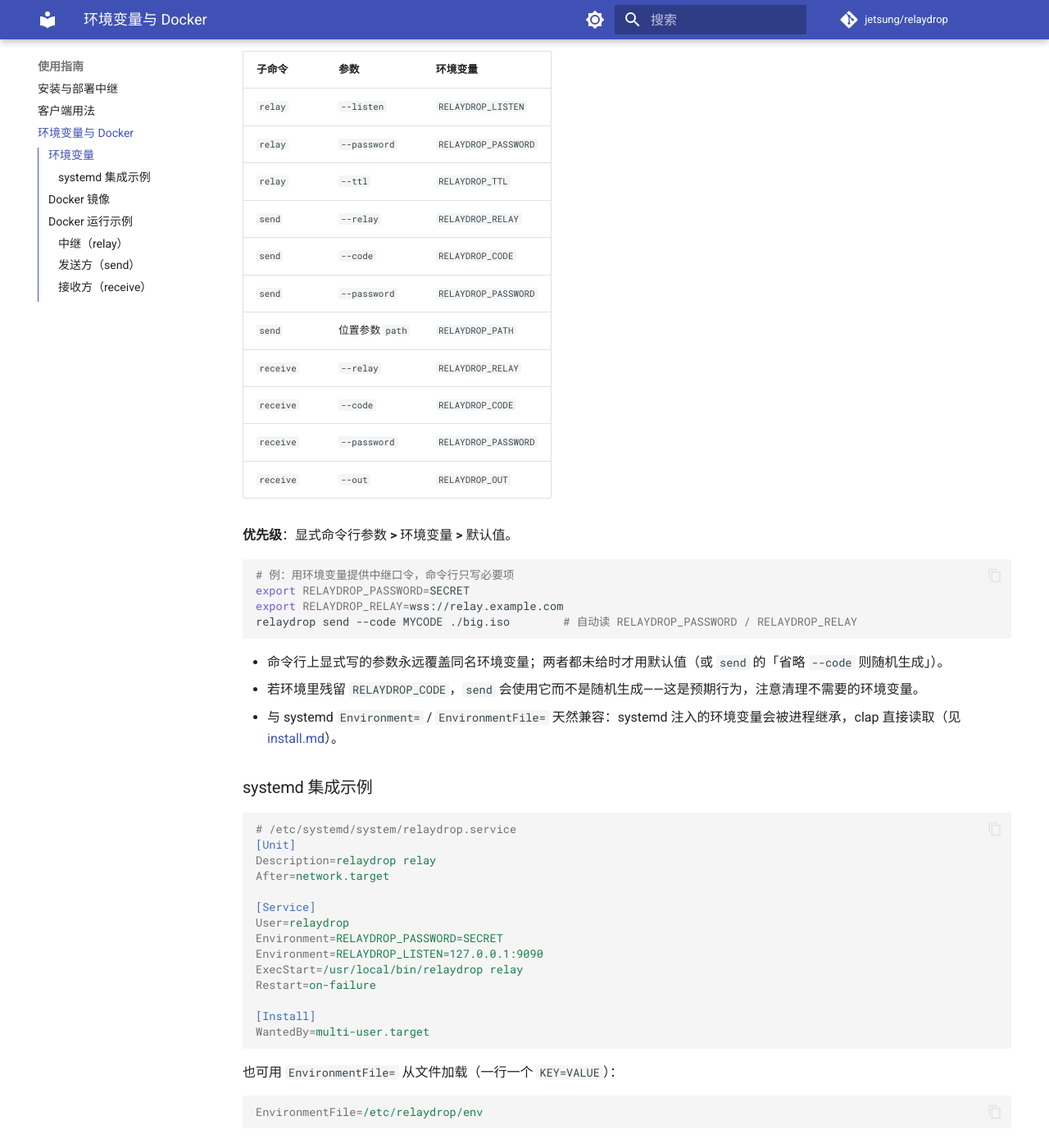
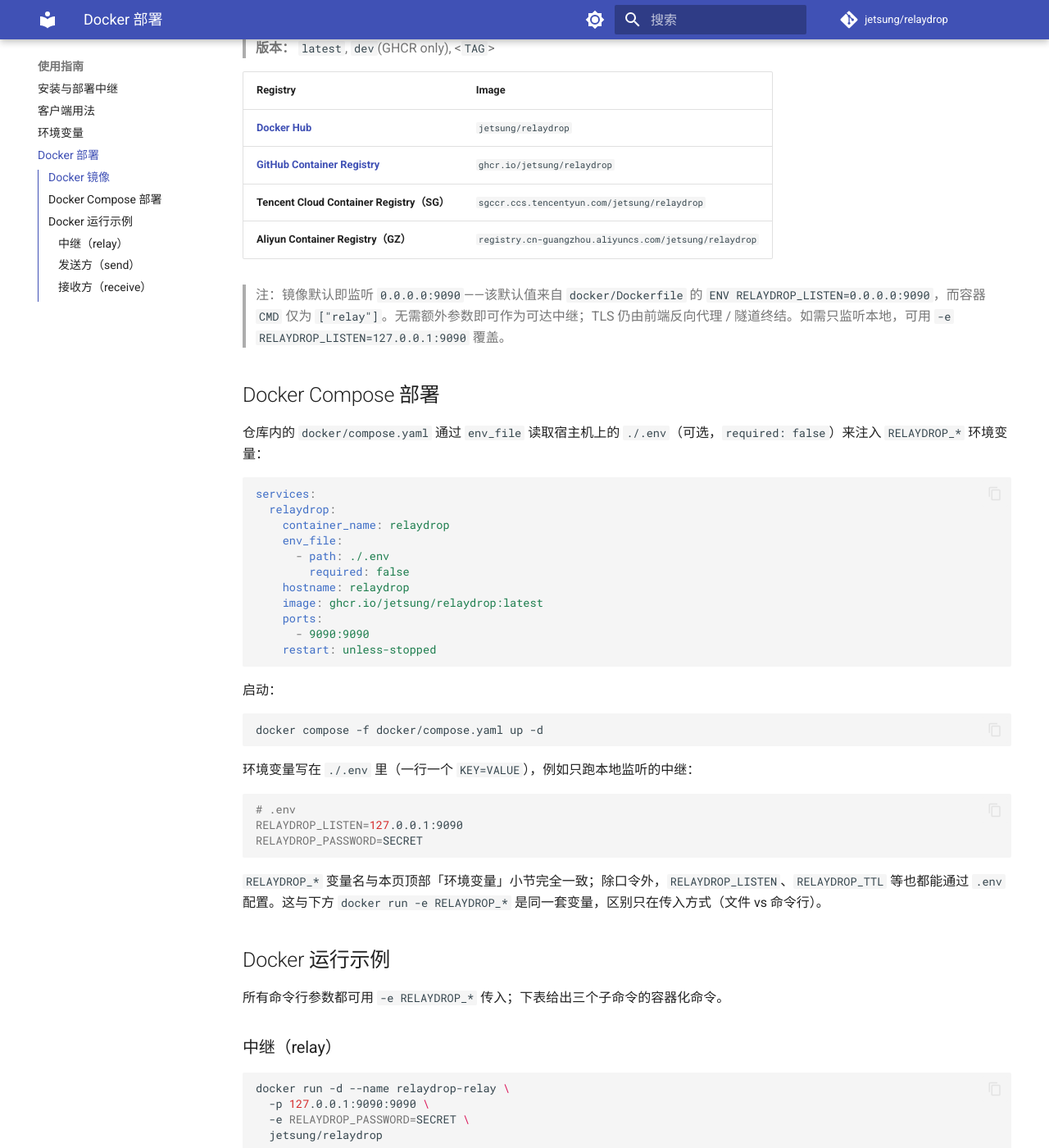
Before and after one commit to jetsung/relaydrop, an MkDocs documentation site: the page built from docs/docker.md, in a window 1280 px wide and 1400 px high, scrolled down 324 px. Shown: the whole window at 82% size. Built offline with MkDocs 1.6.1 and Material for MkDocs 9.7.7, drawn with Linux system fonts in a browser that asks for light colours; comment, search, counter and statistics services are not loaded; the version menu is left out; some of the changed text lies outside the part shown.

````diff
--- a/docs/docker.md
+++ b/docs/docker.md
@@ -1,62 +1,6 @@
-# 环境变量与 Docker 使用
+# Docker 使用
 
-本页集中说明 relaydrop 的环境变量配置，以及如何使用 Docker 镜像运行中继（relay）、发送方（send）与接收方（receive）。
-
-## 环境变量
-
-除命令行参数外，每个参数的值也都可以通过环境变量设置。变量名为 `RELAYDROP_` 前缀 + 参数长名大写：
-
-| 子命令 | 参数 | 环境变量 |
-| --- | --- | --- |
-| `relay`   | `--listen` | `RELAYDROP_LISTEN` |
-| `relay`   | `--password` | `RELAYDROP_PASSWORD` |
-| `relay`   | `--ttl` | `RELAYDROP_TTL` |
-| `send`    | `--relay` | `RELAYDROP_RELAY` |
-| `send`    | `--code` | `RELAYDROP_CODE` |
-| `send`    | `--password` | `RELAYDROP_PASSWORD` |
-| `send`    | 位置参数 `path` | `RELAYDROP_PATH` |
-| `receive` | `--relay` | `RELAYDROP_RELAY` |
-| `receive` | `--code` | `RELAYDROP_CODE` |
-| `receive` | `--password` | `RELAYDROP_PASSWORD` |
-| `receive` | `--out` | `RELAYDROP_OUT` |
-
-**优先级**：显式命令行参数 **>** 环境变量 **>** 默认值。
-
-```bash
-# 例：用环境变量提供中继口令，命令行只写必要项
-export RELAYDROP_PASSWORD=SECRET
-export RELAYDROP_RELAY=wss://relay.example.com
-relaydrop send --code MYCODE ./big.iso        # 自动读 RELAYDROP_PASSWORD / RELAYDROP_RELAY
-```
-
-- 命令行上显式写的参数永远覆盖同名环境变量；两者都未给时才用默认值（或 `send` 的「省略 `--code` 则随机生成」）。
-- 若环境里残留 `RELAYDROP_CODE`，`send` 会使用它而不是随机生成——这是预期行为，注意清理不需要的环境变量。
-- 与 systemd `Environment=` / `EnvironmentFile=` 天然兼容：systemd 注入的环境变量会被进程继承，clap 直接读取（见 [install.md](install.md)）。
-
-### systemd 集成示例
-
-```ini
-# /etc/systemd/system/relaydrop.service
-[Unit]
-Description=relaydrop relay
-After=network.target
-
-[Service]
-User=relaydrop
-Environment=RELAYDROP_PASSWORD=SECRET
-Environment=RELAYDROP_LISTEN=127.0.0.1:9090
-ExecStart=/usr/local/bin/relaydrop relay
-Restart=on-failure
-
-[Install]
-WantedBy=multi-user.target
-```
-
-也可用 `EnvironmentFile=` 从文件加载（一行一个 `KEY=VALUE`）：
-
-```ini
-EnvironmentFile=/etc/relaydrop/env
-```
+本页说明如何使用 Docker 镜像运行中继（relay）、发送方（send）与接收方（receive）。环境变量的完整变量表、优先级与 systemd 集成见 [env.md](env.md)（唯一事实来源）。
 
 ## Docker 镜像
 
@@ -69,7 +13,41 @@
 | **Tencent Cloud Container Registry（SG）**                                                       | `sgccr.ccs.tencentyun.com/jetsung/relaydrop`             |
 | **Aliyun Container Registry（GZ）**                                                              | `registry.cn-guangzhou.aliyuncs.com/jetsung/relaydrop` |
 
-> 注：容器默认即以 `0.0.0.0:9090` 启动中继（`CMD ["relay","--listen","0.0.0.0:9090"]`），无需额外参数即可作为可达中继；TLS 仍由前端反向代理 / 隧道终结。如需只监听本地，可用 `-e RELAYDROP_LISTEN=127.0.0.1:9090` 覆盖。
+> 注：镜像默认即监听 `0.0.0.0:9090`——该默认值来自 `docker/Dockerfile` 的 `ENV RELAYDROP_LISTEN=0.0.0.0:9090`，而容器 `CMD` 仅为 `["relay"]`。无需额外参数即可作为可达中继；TLS 仍由前端反向代理 / 隧道终结。如需只监听本地，可用 `-e RELAYDROP_LISTEN=127.0.0.1:9090` 覆盖。
+
+## Docker Compose 部署
+
+仓库内的 `docker/compose.yaml` 通过 `env_file` 读取宿主机上的 `./.env`（可选，`required: false`）来注入 `RELAYDROP_*` 环境变量：
+
+```yaml
+services:
+  relaydrop:
+    container_name: relaydrop
+    env_file:
+      - path: ./.env
+        required: false
+    hostname: relaydrop
+    image: ghcr.io/jetsung/relaydrop:latest
+    ports:
+      - 9090:9090
+    restart: unless-stopped
+```
+
+启动：
+
+```bash
+docker compose -f docker/compose.yaml up -d
+```
+
+环境变量写在 `./.env` 里（一行一个 `KEY=VALUE`），例如只跑本地监听的中继：
+
+```bash
+# .env
+RELAYDROP_LISTEN=127.0.0.1:9090
+RELAYDROP_PASSWORD=SECRET
+```
+
+`RELAYDROP_*` 变量名与本页顶部「环境变量」小节完全一致；除口令外，`RELAYDROP_LISTEN`、`RELAYDROP_TTL` 等也都能通过 `.env` 配置。这与下方 `docker run -e RELAYDROP_*` 是同一套变量，区别只在传入方式（文件 vs 命令行）。
 
 ## Docker 运行示例
 
--- /dev/null
+++ b/docs/env.md
@@ -0,0 +1,62 @@
+# 环境变量
+
+relaydrop 的所有命令行参数也都可以通过环境变量设置。变量名为 `RELAYDROP_` 前缀 + 参数长名大写，例如 `RELAYDROP_RELAY`、`RELAYDROP_PASSWORD`。本文是环境变量的**唯一事实来源**；Docker 与 compose 部署见 [docker.md](docker.md)，客户端完整用法见 [usage.md](usage.md)。
+
+## 变量表
+
+| 子命令 | 参数 | 环境变量 |
+| --- | --- | --- |
+| `relay`   | `--listen` | `RELAYDROP_LISTEN` |
+| `relay`   | `--password` | `RELAYDROP_PASSWORD` |
+| `relay`   | `--ttl` | `RELAYDROP_TTL` |
+| `send`    | `--relay` | `RELAYDROP_RELAY` |
+| `send`    | `--code` | `RELAYDROP_CODE` |
+| `send`    | `--password` | `RELAYDROP_PASSWORD` |
+| `send`    | 位置参数 `path` | `RELAYDROP_PATH` |
+| `receive` | `--relay` | `RELAYDROP_RELAY` |
+| `receive` | `--code` | `RELAYDROP_CODE` |
+| `receive` | `--password` | `RELAYDROP_PASSWORD` |
+| `receive` | `--out` | `RELAYDROP_OUT` |
+
+**优先级**：显式命令行参数 **>** 环境变量 **>** 默认值。
+
+```bash
+# 例：用环境变量提供中继口令，命令行只写必要项
+export RELAYDROP_PASSWORD=SECRET
+export RELAYDROP_RELAY=wss://relay.example.com
+relaydrop send --code MYCODE ./big.iso        # 自动读 RELAYDROP_PASSWORD / RELAYDROP_RELAY
+```
+
+- 命令行上显式写的参数永远覆盖同名环境变量；两者都未给时才用默认值（或 `send` 的「省略 `--code` 则随机生成」）。
+- 若环境里残留 `RELAYDROP_CODE`，`send` 会使用它而不是随机生成——这是预期行为，注意清理不需要的环境变量。
+
+## systemd 集成
+
+与 systemd `Environment=` / `EnvironmentFile=` 天然兼容：systemd 注入的环境变量会被进程继承，clap 直接读取（部署示例见 [install.md](install.md)）。
+
+```ini
+# /etc/systemd/system/relaydrop.service
+[Unit]
+Description=relaydrop relay
+After=network.target
+
+[Service]
+User=relaydrop
+Environment=RELAYDROP_PASSWORD=SECRET
+Environment=RELAYDROP_LISTEN=127.0.0.1:9090
+ExecStart=/usr/local/bin/relaydrop relay
+Restart=on-failure
+
+[Install]
+WantedBy=multi-user.target
+```
+
+也可用 `EnvironmentFile=` 从文件加载（一行一个 `KEY=VALUE`）：
+
+```ini
+EnvironmentFile=/etc/relaydrop/env
+```
+
+## 与 Docker / compose 的关系
+
+容器部署（`docker run -e` 或 compose 的 `./.env`）用的也是上表同一套 `RELAYDROP_*` 变量，区别只在传入方式（命令行 / 文件）。compose 的 `.env` 示例与容器运行示例见 [docker.md](docker.md)。
--- a/docs/usage.md
+++ b/docs/usage.md
@@ -13,36 +13,9 @@
 
 ## 环境变量
 
-除命令行参数外，每个参数的值也都可以通过环境变量设置。变量名为 `RELAYDROP_` 前缀 + 参数长名大写：
+除命令行参数外，每个参数也都可用 `RELAYDROP_` 前缀的环境变量设置（如 `RELAYDROP_RELAY`、`RELAYDROP_PASSWORD`）。
 
-| 子命令 | 参数 | 环境变量 |
-| --- | --- | --- |
-| `relay`   | `--listen` | `RELAYDROP_LISTEN` |
-| `relay`   | `--password` | `RELAYDROP_PASSWORD` |
-| `relay`   | `--ttl` | `RELAYDROP_TTL` |
-| `send`    | `--relay` | `RELAYDROP_RELAY` |
-| `send`    | `--code` | `RELAYDROP_CODE` |
-| `send`    | `--password` | `RELAYDROP_PASSWORD` |
-| `send`    | 位置参数 `path` | `RELAYDROP_PATH` |
-| `receive` | `--relay` | `RELAYDROP_RELAY` |
-| `receive` | `--code` | `RELAYDROP_CODE` |
-| `receive` | `--password` | `RELAYDROP_PASSWORD` |
-| `receive` | `--out` | `RELAYDROP_OUT` |
-
-**优先级**：显式命令行参数 **>** 环境变量 **>** 默认值。
-
-> 环境变量与 Docker 用法（含镜像列表、容器运行示例）的单一事实来源在 [docker.md](docker.md)，以该页为准。
-
-```bash
-# 例：用环境变量提供中继口令，命令行只写必要项
-export RELAYDROP_PASSWORD=SECRET
-export RELAYDROP_RELAY=wss://relay.example.com
-relaydrop send --code MYCODE ./big.iso        # 自动读 RELAYDROP_PASSWORD / RELAYDROP_RELAY
-```
-
-- 命令行上显式写的参数永远覆盖同名环境变量；两者都未给时才用默认值（或 `send` 的「省略 `--code` 则随机生成」）。
-- 若环境里残留 `RELAYDROP_CODE`，`send` 会使用它而不是随机生成——这是预期行为，注意清理不需要的环境变量。
-- 与 systemd `Environment=` / `EnvironmentFile=` 天然兼容：systemd 注入的环境变量会被进程继承，clap 直接读取（见 [install.md](install.md)）。
+> 环境变量的完整变量表、优先级与 systemd 集成见 [env.md](env.md)（唯一事实来源）；Docker / compose 部署中的环境变量用法见 [docker.md](docker.md)。
 
 ## 发送文件或文件夹（一条命令接收）
 
@@ -171,13 +144,3 @@
 - **支持断点续传 / 压缩 / 多对多吗？**：**均不支持**。一次传输为单房间、单发送方对单接收方、整文件重传；中断需重新发起。需要这些能力属后续增强范围。
 - **为什么要用 `wss://`？** 当客户端与中继之间存在 TLS 终结层（反向代理 / 隧道）时，`wss://` 让客户端经该层访问中继；若中继本身可达，用 `tcp://`/`ws://` 直连即可，无需 TLS 层。
 - **房间超时（TTL）怎么算？** 房间在未被配对时按 `--ttl`（默认 300s）存活，超时自动清理；配对成功后传输期间不会被清理。发送方先连上等待时，若超过 TTL 仍未有接收方加入，需重发以重新建房间。
-
-## 破坏性协议变更（升级注意）
-
-本版本将传输线协议由「单文件 `FileMeta` + `DataChunk` + `Done{sha256}`」升级为
-「`Manifest` + `DataChunk` + `FileEnd` + `Done`」，以支持文件夹与逐文件校验。
-**旧版单文件客户端无法与新版互通**，发送方与接收方必须同时升级到含本变更的版本。
-
-后续将 `Manifest` 进一步改为**扁平 `entries` 列表（移除 `is_folder`）**，以支持 `send` 一次发送
-多个文件/目录/混合，每个条目 `relpath` 相对 `--out` 并保留顶层名。
-**仍含 `is_folder` 的旧版客户端无法与本版互通**，发送方与接收方须同时升级。
--- a/mkdocs.yml
+++ b/mkdocs.yml
@@ -42,7 +42,8 @@
   - 使用指南:
       - 安装与部署中继: install.md
       - 客户端用法: usage.md
-      - 环境变量与 Docker: docker.md
+      - 环境变量: env.md
+      - Docker 部署: docker.md
   - 部署方式:
       - nginx 反向代理: nginx.md
       - Cloudflare 侧配置: cloudflare.md
@@ -83,8 +84,3 @@
       link: https://github.com/jetsung
     - icon: fontawesome/solid/envelope
       link: mailto:i@jetsung.com
-  version:
-    provider: mike
-
-extra_css:
-  - stylesheets/extra.css
````
Also changed, not shown: Cargo.toml (+17 -1 lines), README.md (+49 -3 lines), docs/index.md (+45 -2 lines), docs/install.md (+2 -2 lines), 2 other files.
